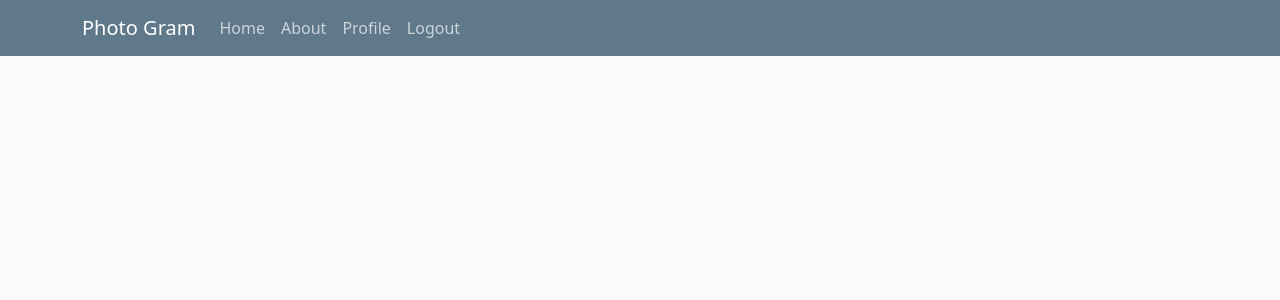
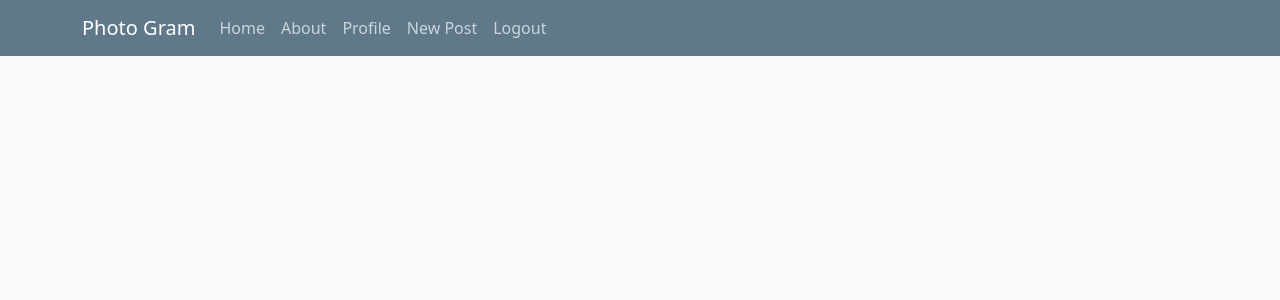
Before and after one commit to VivekCR7/social-media-django, a Django app: page / in a window 1280 px wide. Shown: the top 300 px of the page. Run offline with Django 3.2, Linux system fonts and the light colour scheme; the visitor is signed in with stand-in values (Sample User, id 1); data that the repository does not hold is empty; some libraries are stand-ins or nearby versions.

Commit message:
added link to create delete update and view single post

```diff
--- a/post/templates/post/base.html
+++ b/post/templates/post/base.html
@@ -49,6 +49,7 @@
             <div class="navbar-nav">
               {% if user.is_authenticated %}
                 <a class="nav-item nav-link" href="{% url 'profile' %}">Profile</a>
+                <a class="nav-item nav-link" href="{% url 'post-create' %}">New Post</a>
                 <a class="nav-item nav-link" href="{% url 'logout' %}">Logout</a>
               {% else %}
                 <a class="nav-item nav-link" href="{% url 'login' %}">Login</a>
--- a/post/templates/post/home.html
+++ b/post/templates/post/home.html
@@ -8,7 +8,7 @@
 <div class="post">
     <div class="author-profile">
         <img class="rounded-circle fix-image" src="{{ post.author.profile.image.url }}">
-        <h3>@{{ post.author }}</h3>
+        <h3><a href="{% url 'post-detail' post.id %}">@{{ post.author }}</a></h3>
 
     </div>
 
```
